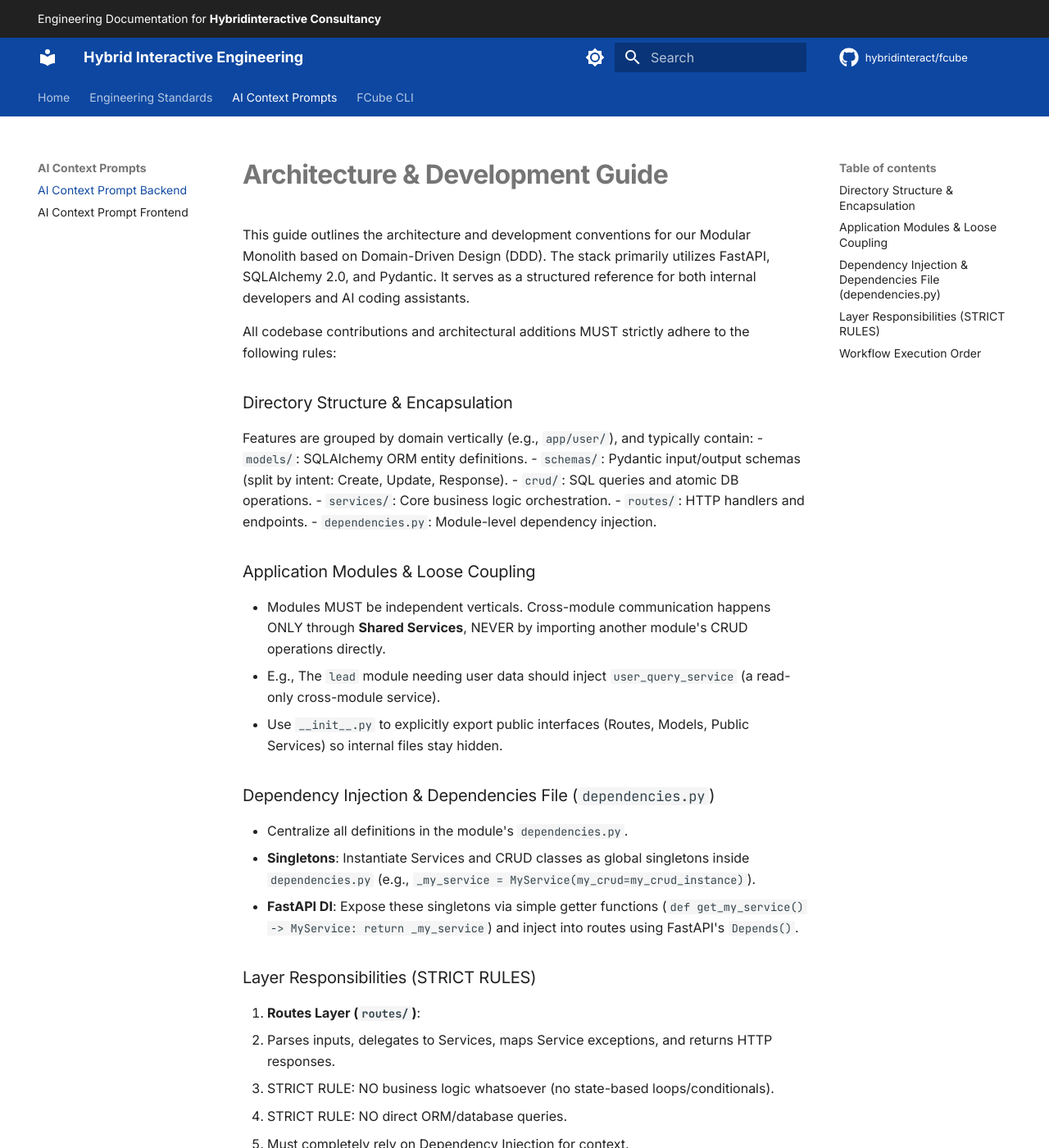
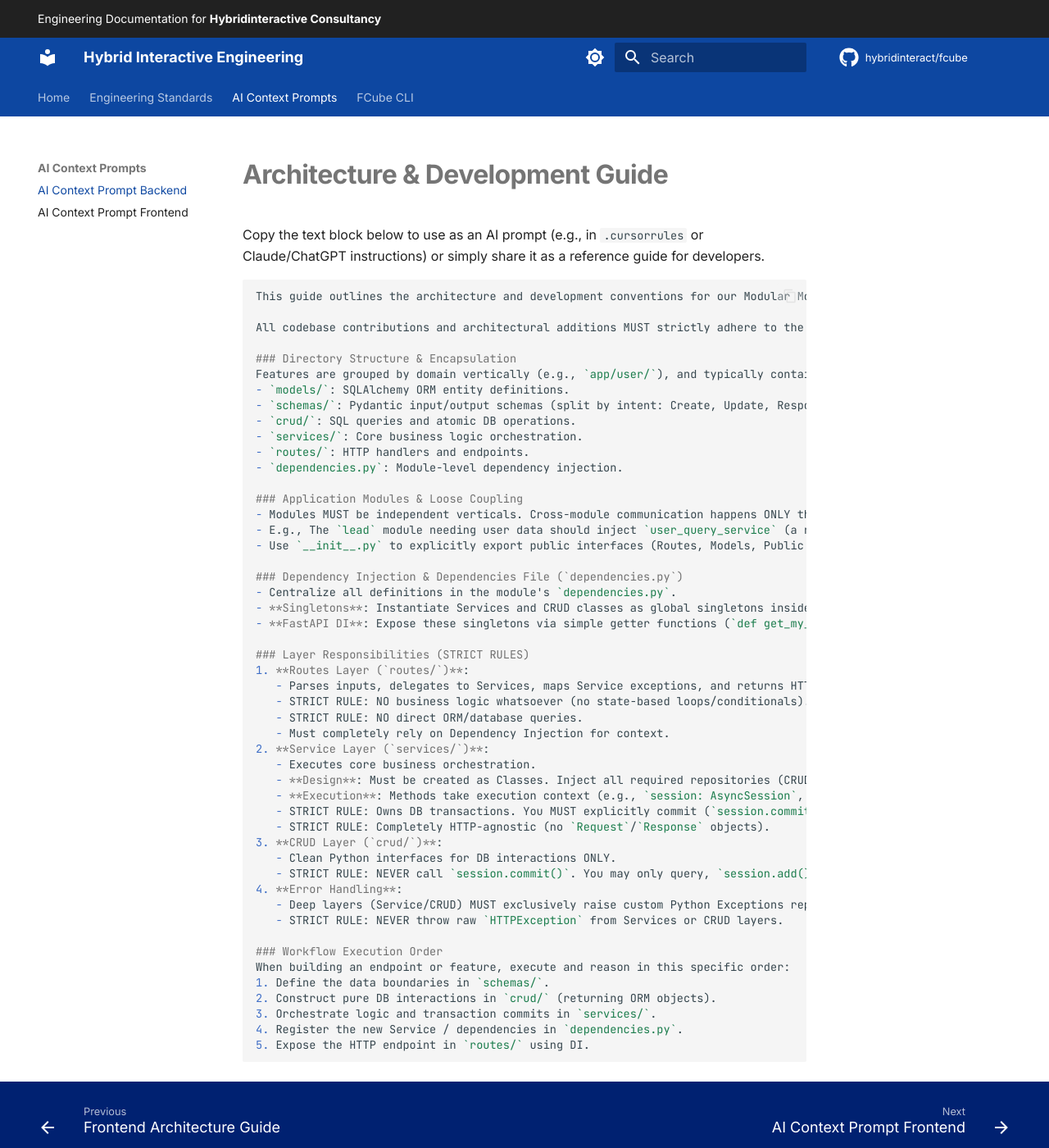
Before and after one commit to hybridinteract/fcube, an MkDocs documentation site: the page built from docs/docs/ai-prompt.md, in a window 1280 px wide and 1400 px high. Shown: the whole window at 82% size. Built offline with MkDocs 1.6.1 and Material for MkDocs 9.7.7, drawn with Linux system fonts in a browser that asks for light colours; comment, search, counter and statistics services are not loaded; some of the changed text lies outside the part shown.

Commit message:
docs: Enhance AI prompt guide with additional usage instructions

````diff
--- a/docs/docs/ai-prompt.md
+++ b/docs/docs/ai-prompt.md
@@ -1,5 +1,8 @@
 # Architecture & Development Guide
 
+Copy the text block below to use as an AI prompt (e.g., in `.cursorrules` or Claude/ChatGPT instructions) or simply share it as a reference guide for developers.
+
+```markdown
 This guide outlines the architecture and development conventions for our Modular Monolith based on Domain-Driven Design (DDD). The stack primarily utilizes FastAPI, SQLAlchemy 2.0, and Pydantic. It serves as a structured reference for both internal developers and AI coding assistants.
 
 All codebase contributions and architectural additions MUST strictly adhere to the following rules:
@@ -49,3 +52,4 @@ When building an endpoint or feature, execute and reason in this specific order:
 3. Orchestrate logic and transaction commits in `services/`.
 4. Register the new Service / dependencies in `dependencies.py`.
 5. Expose the HTTP endpoint in `routes/` using DI.
+```
````
